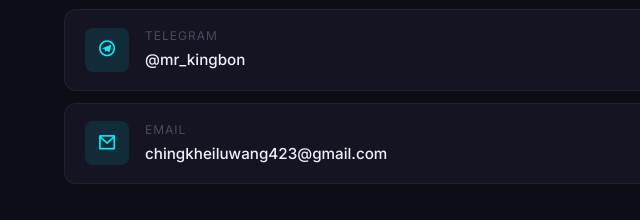
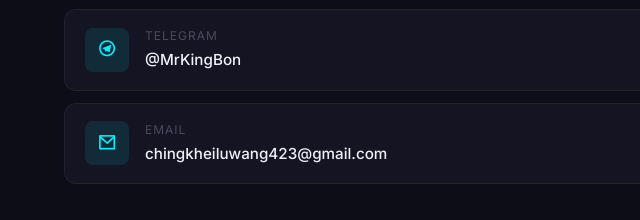
Before and after one commit to mr-kingbon/mr-kingbon.github.io, a plain HTML site: page index.html in a window 1280 px wide. Shown: the part 5638-5858 px from the top of the page, 0-640 px from the left. Drawn offline with nearby package versions, Linux system fonts and the light colour scheme.

Commit message:
Correct Telegram handle casing from '@mr_kingbon' to '@MrKingBon'

```diff
--- a/index.html
+++ b/index.html
@@ -648,7 +648,7 @@
                             </div>
                             <div class="contact-link-info">
                                 <span class="contact-link-label">Telegram</span>
-                                <span class="contact-link-value">@mr_kingbon</span>
+                                <span class="contact-link-value">@MrKingBon</span>
                             </div>
                             <i class="ri-arrow-right-up-line"></i>
                         </a>
```
